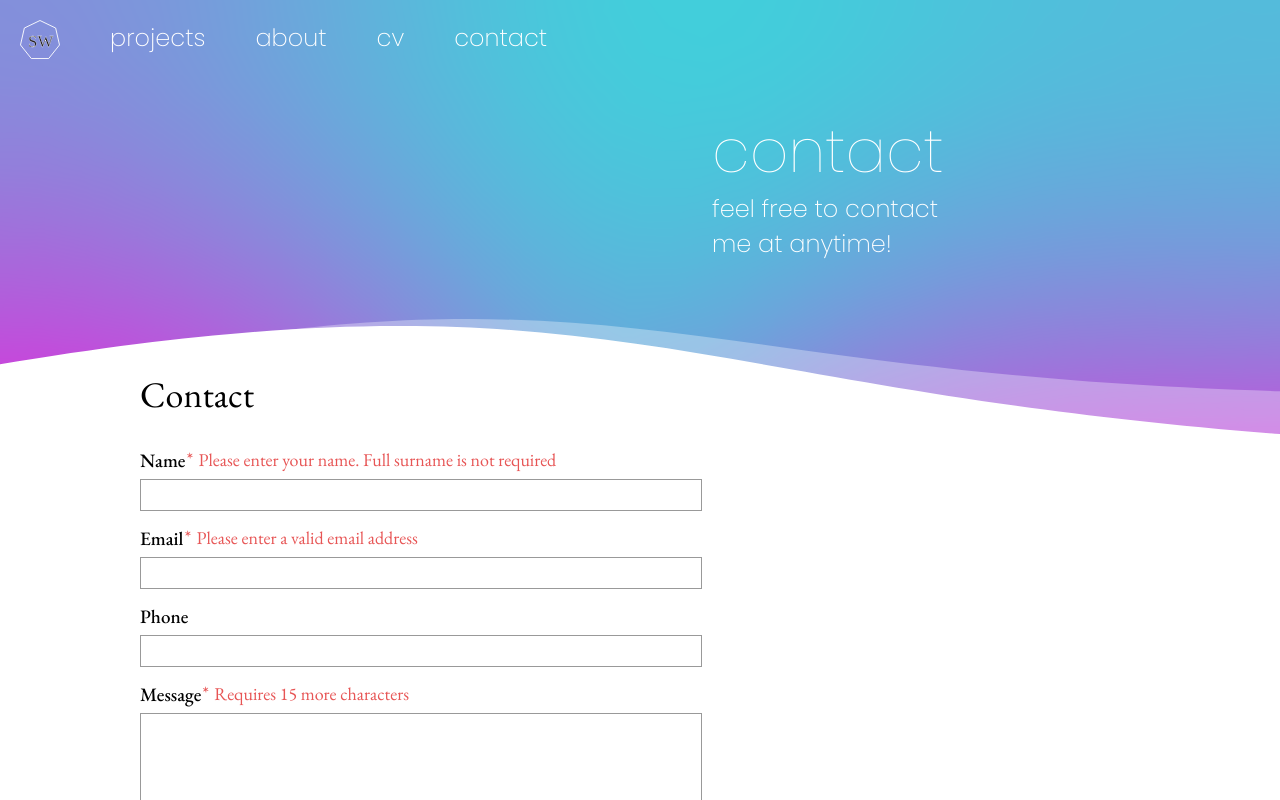
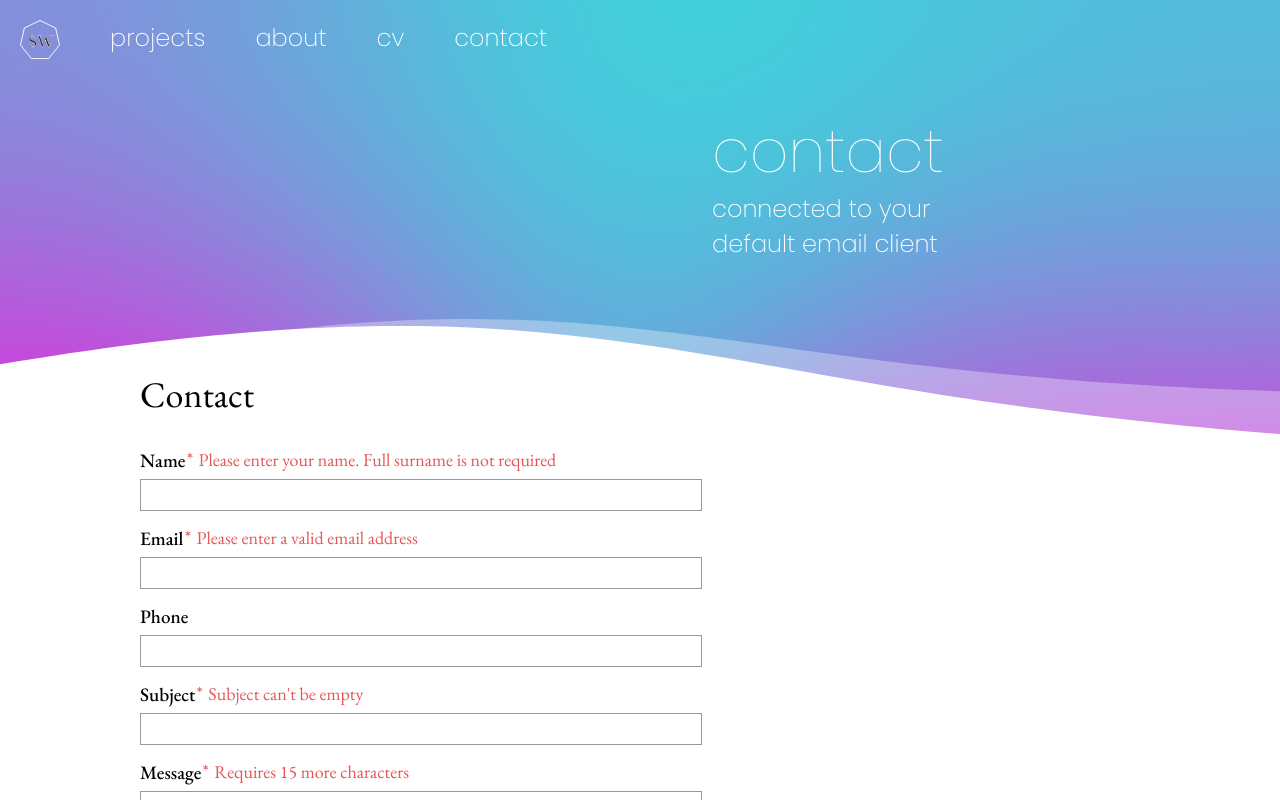
Before and after one commit to SelmaWaller/portfolio2, a React (Create React App) app: page /contact in a window 1280 px wide. Shown: the top 800 px of the page. Built offline with nearby package versions, Linux system fonts and the light colour scheme.

Commit message:
linked contact form to email client

```diff
--- a/src/pages/Contact.js
+++ b/src/pages/Contact.js
@@ -7,6 +7,7 @@ const minMessageCount = 15;
 export default function Contact() {
   const [nameError, setNameError] = useState(true);
   const [emailError, setEmailError] = useState(true);
+  const [subjectError, setSubjectError] = useState(true);
   const [messageError, setMessageError] = useState(true);
   const [showResponse, setShowResponse] = useState(false);
   const [count, setCount] = useState(minMessageCount);
@@ -16,6 +17,7 @@ export default function Contact() {
     let value = input.target.value;
     let namePattern = /^[a-zA-ZæøåÆØÅ -]{1,}[ ]{1}[a-zA-ZæøåÆØÅ. -]{1,}$/;
     let emailPattern = /^([A-Za-z0-9_\-.])+@([A-Za-z0-9_\-.])+\.([A-Za-z]{2,4})$/;
+    let subjectPattern = /^(.{1,})$/;
     let messagePattern = /^(.{15,})$/;
 
     switch (name) {
@@ -24,6 +26,11 @@ export default function Contact() {
         break;
       case 'email':
         emailPattern.test(value) ? setEmailError(false) : setEmailError(true);
+        break;
+      case 'subject':
+        subjectPattern.test(value)
+          ? setSubjectError(false)
+          : setSubjectError(true);
         break;
       case 'message':
         setCount(minMessageCount - value.length);
@@ -34,20 +41,23 @@ export default function Contact() {
     }
   };
 
-  let filterPhone = input => {
-    input.target.value = input.target.value.replace(/[^\d]/, '');
-  };
-
   let submitForm = event => {
     event.preventDefault();
     setShowResponse(true);
+    let subject = document.querySelector('#subject').value;
+    let contactName = document.querySelector('#name').value;
+    let contactEmail = document.querySelector('#email').value;
+    let contactPhone = document.querySelector('#phone').value;
+    let contactMessage = document.querySelector('#message').value;
+    let body = `Name: ${contactName}, Email: ${contactEmail}, Phone: ${contactPhone}, Message: ${contactMessage}`;
+    window.open(`mailto:selmawaller@gmail.com?subject=${subject}&body=${body}`);
   };
 
   return (
     <>
       <ContentWave
         header={'contact'}
-        subheader={'feel free to contact me at anytime!'}
+        subheader={'connected to your default email client'}
       />
       <div className="content">
         <div className="title">
@@ -95,10 +105,27 @@ export default function Contact() {
                 <label htmlFor="phone">Phone</label>
               </p>
               <input
-                onChange={filterPhone}
+                onChange={handleChange}
                 id="phone"
                 type="text"
                 name="phone"
+                readOnly={showResponse ? true : false}
+              />
+
+              <p>
+                <label htmlFor="subject">
+                  Subject<span className="required">* </span>
+                  <span className={subjectError ? 'error' : 'error__hide'}>
+                    {' '}
+                    Subject can't be empty
+                  </span>
+                </label>
+              </p>
+              <input
+                onChange={handleChange}
+                id="subject"
+                type="text"
+                name="subject"
                 readOnly={showResponse ? true : false}
               />
 
@@ -128,7 +155,7 @@ export default function Contact() {
                   nameError || emailError || messageError || showResponse
                 }
               >
-                <span>Send</span>
+                <span>Save</span>
               </button>
               <div
                 className={showResponse ? 'messageSent' : 'messageSent__hide'}
@@ -136,7 +163,7 @@ export default function Contact() {
                 <input
                   readOnly
                   type="text"
-                  value="Message sent successfully!"
+                  value="Please wait for email client"
                 />
               </div>
             </div>
--- a/src/scss/partials/_contact.scss
+++ b/src/scss/partials/_contact.scss
@@ -137,7 +137,7 @@
         background: rgba($theme-white, 0.5);
         border: none;
         margin-left: 20px;
-        padding: 7px 0 0;
+        padding: 10px 0 0;
         animation: intro-content 300ms ease;
         cursor: default;
       }
```
